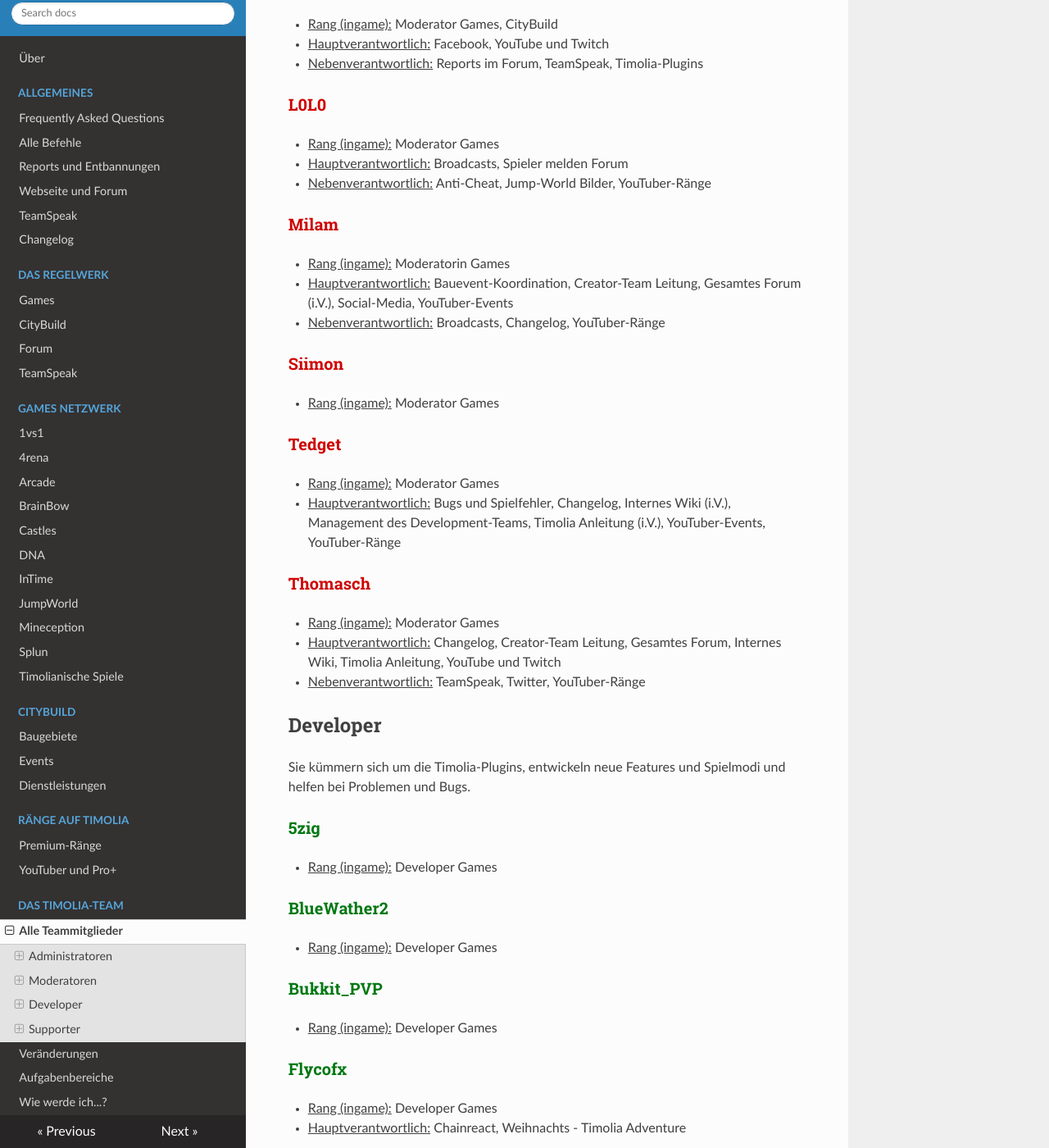
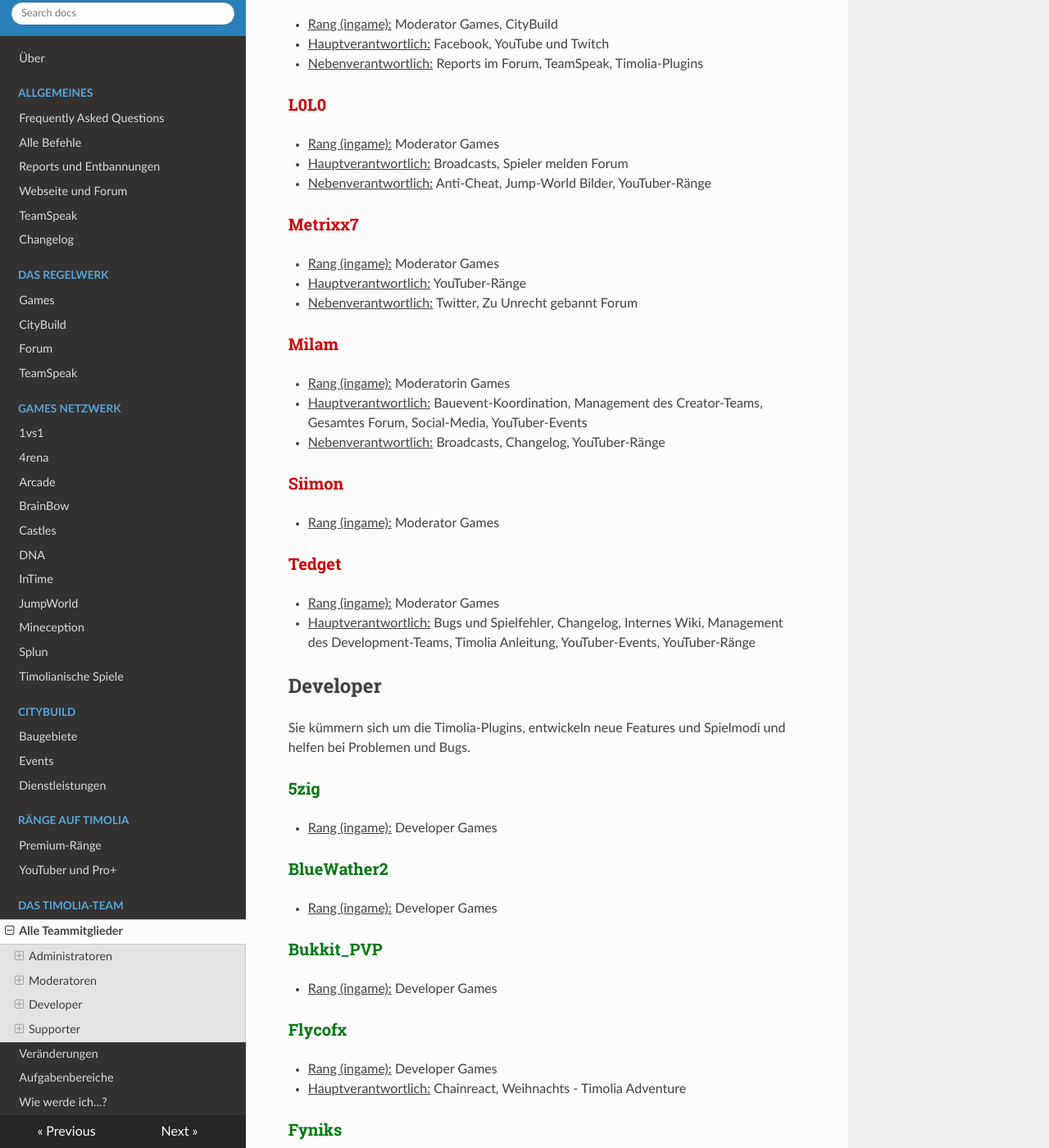
Before and after one commit to TimoliaDE/HowTo, an MkDocs documentation site: the page built from docs/team/members.md, in a window 1280 px wide and 1400 px high, scrolled down 1712 px. Shown: the whole window at 82% size. Built offline with MkDocs 1.6.1, drawn with Linux system fonts in a browser that asks for light colours; nearby versions of some CDN libraries; old or Windows-style settings are respelled for this version of MkDocs; some of the changed text lies outside the part shown.

Commit message:
Update members.md

```diff
--- a/docs/team/members.md
+++ b/docs/team/members.md
@@ -35,7 +35,7 @@ Moderatoren kümmern sich um das reibungslose Spielererlebnis der verschiedenen
 
 ###<strong><span style="color:#CF0101">Caelis</span></strong>
 - <u>Rang (ingame):</u> Moderator Games, CityBuild
-- <u>Hauptverantwortlich:</u> Changelog, Internes Wiki (i.V.), Management des Development-Teams, Technische Leitung des Bauteams, YouTuber-Events
+- <u>Hauptverantwortlich:</u> Changelog, Internes Wiki, Management des Development-Teams, Technische Leitung des Bauteams, YouTuber-Events
 - <u>Nebenverantwortlich:</u> Interne Webanwendung, Timolia-Plugins, Twitter
 
 ###<strong><span style="color:#CF0101">Ferdy</span></strong>
@@ -57,9 +57,14 @@ Moderatoren kümmern sich um das reibungslose Spielererlebnis der verschiedenen
 - <u>Hauptverantwortlich:</u> Broadcasts, Spieler melden Forum
 - <u>Nebenverantwortlich:</u> Anti-Cheat, Jump-World Bilder, YouTuber-Ränge
 
+### <strong><span style="color:#CF0101">Metrixx7</span></strong>
+- <u>Rang (ingame):</u> Moderator Games
+- <u>Hauptverantwortlich:</u> YouTuber-Ränge
+- <u>Nebenverantwortlich:</u> Twitter, Zu Unrecht gebannt Forum
+
 ###<strong><span style="color:#CF0101">Milam</span></strong>
 - <u>Rang (ingame):</u> Moderatorin Games
-- <u>Hauptverantwortlich:</u> Bauevent-Koordination, Creator-Team Leitung, Gesamtes Forum (i.V.), Social-Media, YouTuber-Events
+- <u>Hauptverantwortlich:</u> Bauevent-Koordination, Management des Creator-Teams, Gesamtes Forum, Social-Media, YouTuber-Events
 - <u>Nebenverantwortlich:</u> Broadcasts, Changelog, YouTuber-Ränge
 
 ###<strong><span style="color:#CF0101">Siimon</span></strong>
@@ -67,12 +72,8 @@ Moderatoren kümmern sich um das reibungslose Spielererlebnis der verschiedenen
 
 ### <strong><span style="color:#CF0101">Tedget</span></strong>
 - <u>Rang (ingame):</u> Moderator Games
-- <u>Hauptverantwortlich:</u> Bugs und Spielfehler, Changelog, Internes Wiki (i.V.), Management des Development-Teams, Timolia Anleitung (i.V.), YouTuber-Events, YouTuber-Ränge
+- <u>Hauptverantwortlich:</u> Bugs und Spielfehler, Changelog, Internes Wiki, Management des Development-Teams, Timolia Anleitung, YouTuber-Events, YouTuber-Ränge
 
-###<strong><span style="color:#CF0101">Thomasch</span></strong>
-- <u>Rang (ingame):</u> Moderator Games
-- <u>Hauptverantwortlich:</u> Changelog, Creator-Team Leitung, Gesamtes Forum, Internes Wiki, Timolia Anleitung, YouTube und Twitch
-- <u>Nebenverantwortlich:</u> TeamSpeak, Twitter, YouTuber-Ränge
 
 ## Developer
 
@@ -181,10 +182,6 @@ Sie stehen für alle grundlegenden Fragen und Reports zur Verfügung und sind di
 - <u>Rang (ingame):</u> Supporter Games
 - <u>Hauptverantwortlich:</u> Fragen und Antworten Forum
 - <u>Nebenverantwortlich:</u> Spieler melden Forum, Teamspeak
-
-### <strong><span style="color:#E4D100">Metrixx7</span></strong>
-- <u>Rang (ingame):</u> Supporter Games
-- <u>Nebenverantwortlich:</u> Twitter, YouTuber-Ränge, Zu Unrecht gebannt Forum
 
 ### <strong><span style="color:#E4D100">Morileh</span></strong>
 - <u>Rang (ingame):</u> Supporter Games
@@ -372,9 +369,6 @@ Sie sind für die Arenen und Maps des Timolia-Netzwerkes verantwortlich und entw
 ###<strong><span style="color:#00646F">Dankbarkeit</span></strong>
 - <u>Rang (ingame):</u> Builder
 
-###<strong><span style="color:#00646F">Denge</span></strong>
-- <u>Rang (ingame):</u> Builder
-
 ### <strong><span style="color:#00646F">Eddyyyyyyy</span></strong>
 - <u>Rang (ingame):</u> Builder
 
@@ -402,17 +396,11 @@ Sie sind für die Arenen und Maps des Timolia-Netzwerkes verantwortlich und entw
 ###<strong><span style="color:#00646F">LaShadow</span></strong>
 - <u>Rang (ingame):</u> Builderin
 
-###<strong><span style="color:#00646F">Manta</span></strong>
-- <u>Rang (ingame):</u> Builder
-
 ### <strong><span style="color:#00646F">Memoryos</span></strong>
 - <u>Rang (ingame):</u> Builder
 
 ### <strong><span style="color:#00646F">Skerai</span></strong>
 - <u>Rang (ingame):</u> Builderin
-
-### <strong><span style="color:#00646F">StrombergHD</span></strong>
-- <u>Rang (ingame):</u> Builder
 
 ### <strong><span style="color:#00646F">TetzelHD</span></strong>
 - <u>Rang (ingame):</u> Builder
```
